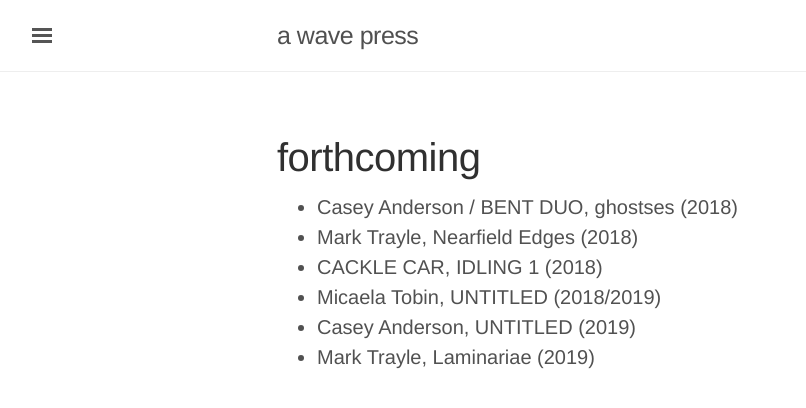
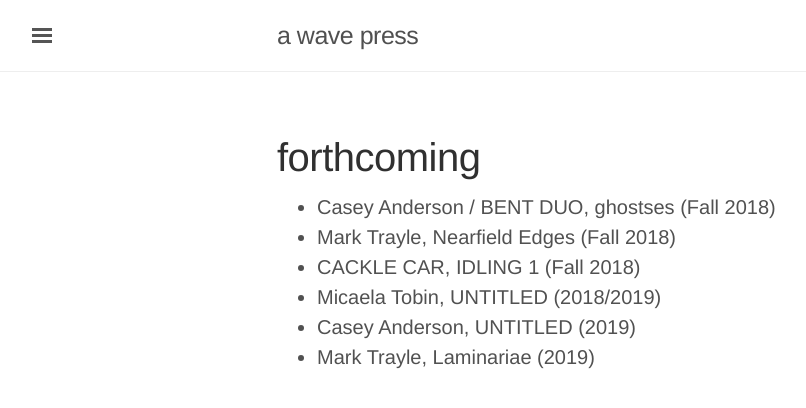
Before and after one commit to caseyanderson/awavepress.com, a Jekyll site: the page built from forthcoming.md, in a window 1280 px wide. Shown: the top 408 px of the page, without its empty margins (3-809 px from the left). Built offline with Jekyll 4.4.1, drawn with Linux system fonts in a browser that asks for light colours.

Commit message:
clarify season for next three releases

```diff
--- a/forthcoming.md
+++ b/forthcoming.md
@@ -5,9 +5,9 @@ layout: page
 tag: forthcoming
 ---
 
-* Casey Anderson / BENT DUO, ghostses (2018)
-* Mark Trayle, Nearfield Edges (2018)
-* CACKLE CAR, IDLING 1 (2018)
+* Casey Anderson / BENT DUO, ghostses (Fall 2018)
+* Mark Trayle, Nearfield Edges (Fall 2018)
+* CACKLE CAR, IDLING 1 (Fall 2018)
 * Micaela Tobin, UNTITLED (2018/2019)
 * Casey Anderson, UNTITLED (2019)
 * Mark Trayle, Laminariae (2019)
```
